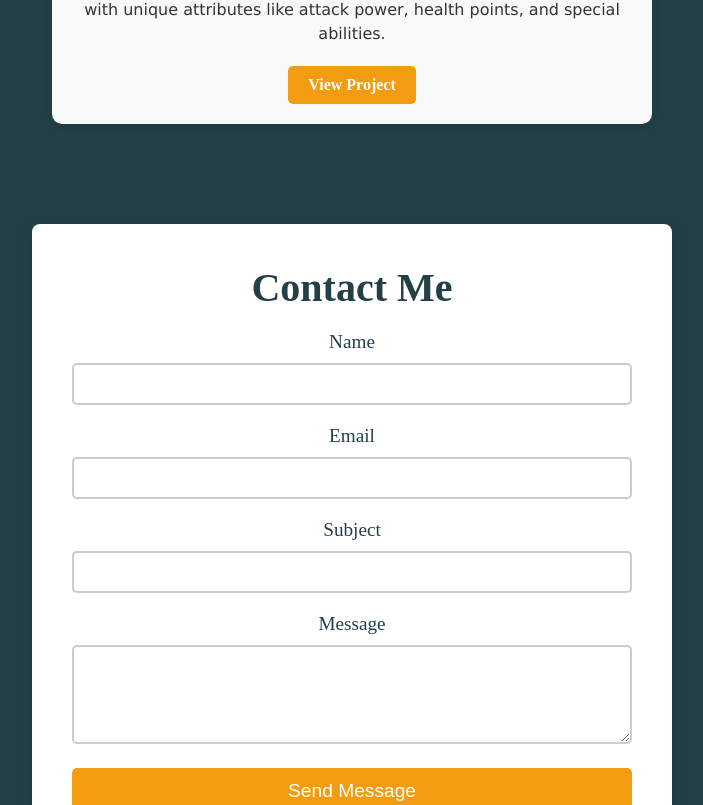
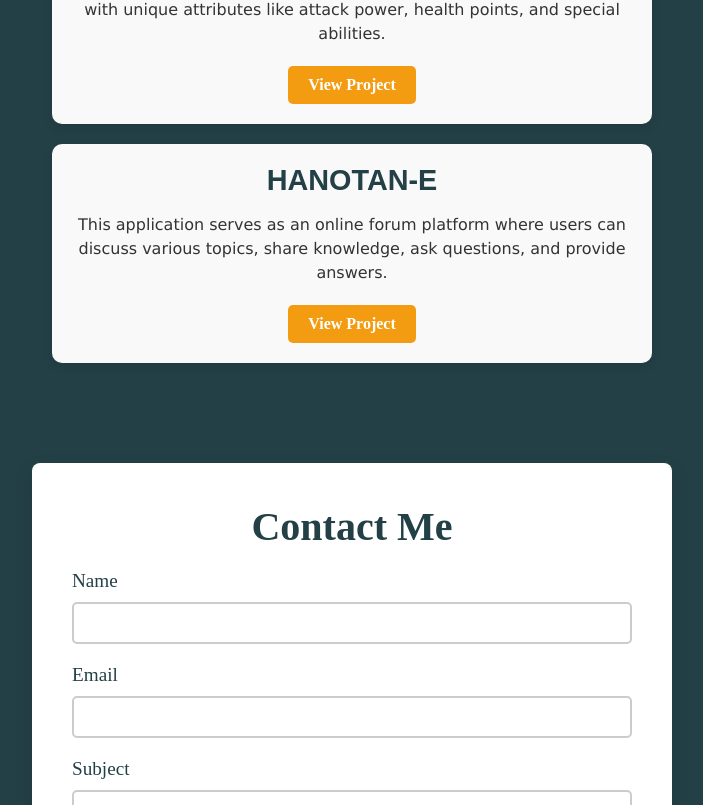
Before and after one commit to Liantsoarandria0803/portifolio, a React (Vite) app: page / in a window 1280 px wide. Shown: the part 5035-5840 px from the top of the page, without its empty margins (288-991 px from the left). Built offline with nearby package versions, Linux system fonts and the light colour scheme.

Commit message:
Amelioration

```diff
--- a/public/dataProject.json
+++ b/public/dataProject.json
@@ -49,6 +49,11 @@
         "name":"KAJY CARDS",
         "description":"A strategy or card-based game, potentially inspired by classic collectible or trading card games (TCG), similar to games like Magic: The Gathering or Hearthstone. The game may involve different cards with unique attributes like attack power, health points, and special abilities.",
         "link":"https://github.com/SMART-KAJY-AlgoGames/KAJY-CARDS"
+    },
+    "project11":{
+        "name":"Hanotan-e",
+        "description":"This application serves as an online forum platform where users can discuss various topics, share knowledge, ask questions, and provide answers.",
+        "link":"https://github.com/Liantsoarandria0803/Hanontan-e"
     }
 
 }
--- a/src/components/Contact.css
+++ b/src/components/Contact.css
@@ -37,6 +37,7 @@
     font-size: 1.2em;
     margin-bottom: 10px;
     display: block;
+    text-align: left;
   }
 
   .form-group input,
--- a/src/components/hero.css
+++ b/src/components/hero.css
@@ -141,7 +141,7 @@
     }
 
     .title {
-      font-size: 1.8rem;
+      font-size: 1.2rem;
     }
 
     p {
--- a/src/components/skills.css
+++ b/src/components/skills.css
@@ -93,7 +93,7 @@
     }
 
     .category h3 {
-        font-size: 1.4rem;
+        font-size: 1rem;
     }
 
     .category ul li {
@@ -101,4 +101,8 @@
         padding: 0.3rem 0.8rem;
         width: 12em;
     }
+    .skills-content{
+        padding-left: 45px;
+    }
+
 }
```
